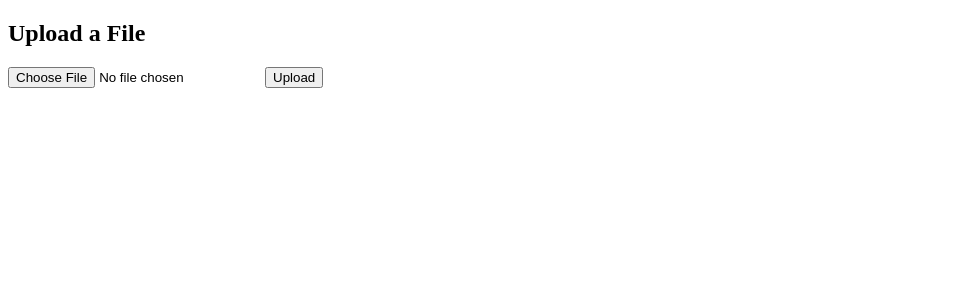
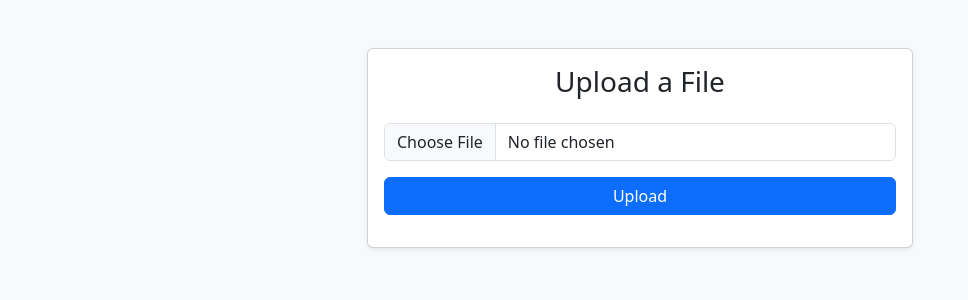
Before and after one commit to Mingyao8/storage_service, a Flask app: page / in a window 1280 px wide. Shown: the top 300 px of the page, without its empty margins (0-968 px from the left). Run offline with Flask 3, Linux system fonts and the light colour scheme.

Commit message:
Update index.html

```diff
--- a/templates/index.html
+++ b/templates/index.html
@@ -3,12 +3,67 @@
 <head>
     <meta charset="UTF-8">
     <title>File Upload</title>
+    <link href="https://cdn.jsdelivr.net/npm/bootstrap@5.3.0/dist/css/bootstrap.min.css" rel="stylesheet">
 </head>
-<body>
-    <h2>Upload a File</h2>
-    <form method="POST" action="/upload" enctype="multipart/form-data">
-        <input type="file" name="file" required>
-        <button type="submit">Upload</button>
-    </form>
+<body class="bg-light">
+
+<div class="container py-5">
+    <div class="row justify-content-center">
+        <div class="col-md-6">
+            <div class="card shadow-sm rounded">
+                <div class="card-body">
+                    <h3 class="card-title text-center mb-4">Upload a File</h3>
+                    <form id="uploadForm">
+                        <div class="mb-3">
+                            <input class="form-control" type="file" name="file" id="fileInput" required>
+                        </div>
+                        <div class="d-grid">
+                            <button class="btn btn-primary" type="submit">Upload</button>
+                        </div>
+                    </form>
+                    <div id="message" class="mt-3 text-center"></div>
+                </div>
+            </div>
+        </div>
+    </div>
+</div>
+
+<script>
+document.getElementById('uploadForm').addEventListener('submit', async function(event) {
+    event.preventDefault();
+
+    const fileInput = document.getElementById('fileInput');
+    if (fileInput.files.length === 0) {
+        showMessage('Please select a file to upload.', 'danger');
+        return;
+    }
+
+    const formData = new FormData();
+    formData.append('file', fileInput.files[0]);
+
+    try {
+        const response = await fetch('/upload', {
+            method: 'POST',
+            body: formData
+        });
+
+        const result = await response.json();
+        if (response.ok) {
+            showMessage('✅ ' + result.message, 'success');
+            fileInput.value = ''; // 清空選取的檔案
+        } else {
+            showMessage('❌ ' + (result.error || 'Upload failed'), 'danger');
+        }
+    } catch (error) {
+        showMessage('❌ Upload failed: ' + error.message, 'danger');
+    }
+});
+
+function showMessage(message, type) {
+    const messageDiv = document.getElementById('message');
+    messageDiv.innerHTML = `<div class="alert alert-${type}" role="alert">${message}</div>`;
+}
+</script>
+
 </body>
 </html>
```
